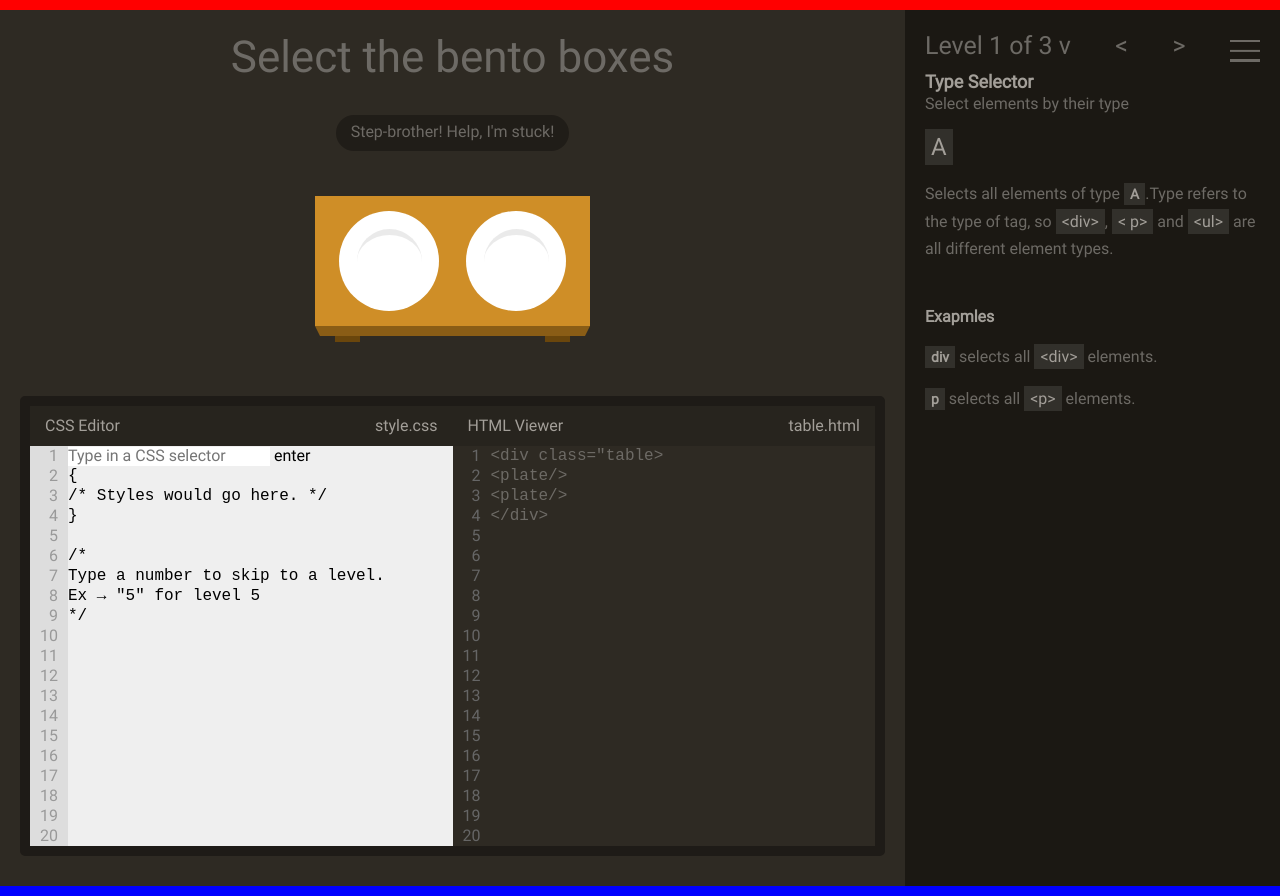
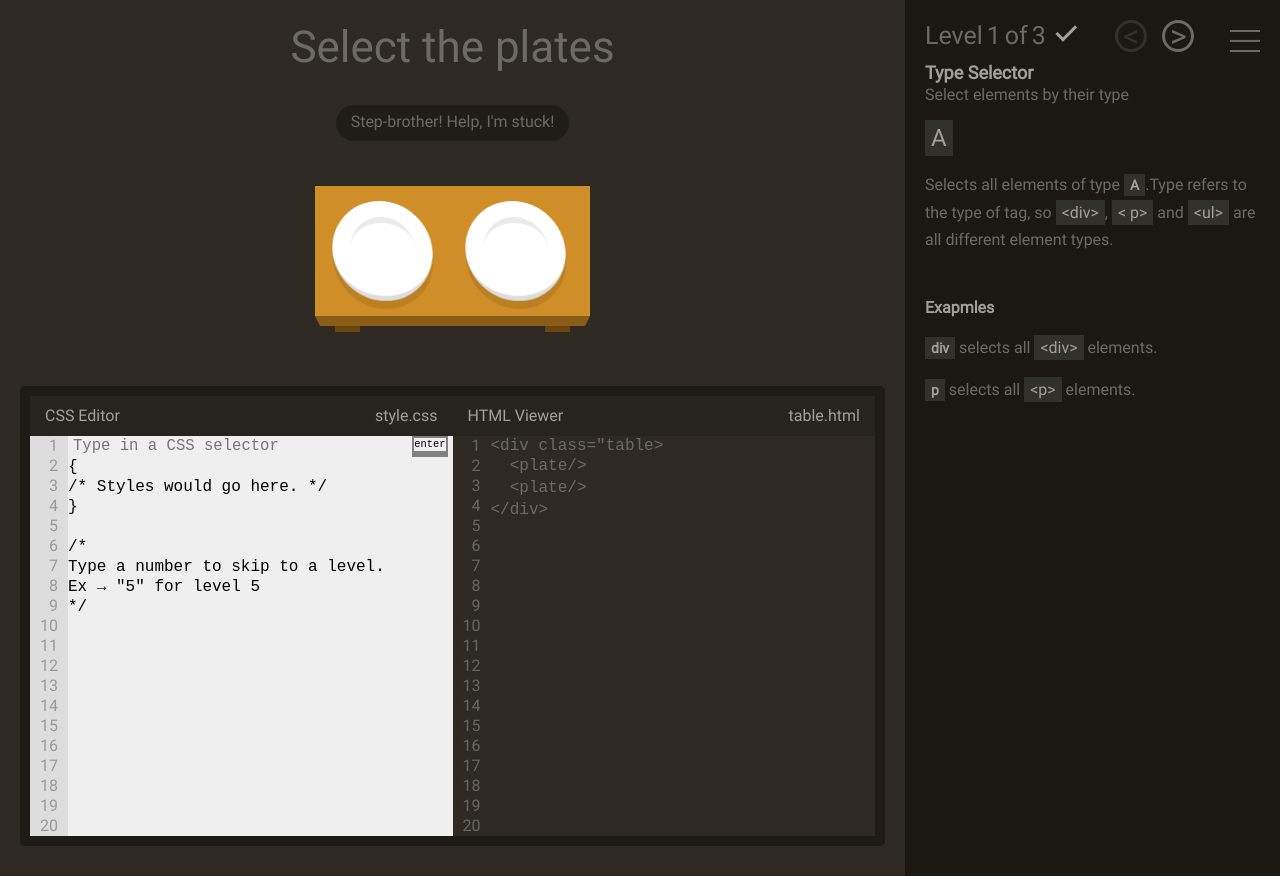
Before and after one commit to GinezisNWD/rs-selectors, a website built with webpack: page src/index.html in a window 1280 px wide. Built offline with nearby package versions, Linux system fonts and the light colour scheme.

Commit message:
feat: expand basic functionality, add 3 new levels

```diff
--- /dev/null
+++ b/src/assets/sass/components/_css-dinner-components.scss
@@ -0,0 +1,130 @@
+tag {
+  padding: 3px 6px;
+  color: $color-light-xl;
+  background: rgba(255, 255, 255, .1);
+
+  &::before {
+    content: '<';
+  }
+
+  &::after {
+    content: '>';
+  }
+}
+
+strong {
+  padding: 3px 6px;
+  font-size: 14px;
+  color: $color-light-xl;
+  background: rgba(255, 255, 255, 0.1);
+}
+
+.bento,
+.plate,
+.fancy {
+  display: inline-block;
+  position: relative;
+  z-index: 2;
+  width: 100px;
+  height: 100px;
+  box-shadow: 0px 8px 0px rgba(0, 0, 0, .1);
+}
+
+
+.plate,
+.fancy {
+  background-color: #ffffff;
+  border-bottom: solid 5px #DDD;
+  border-radius: 50%;
+
+  &::before {
+    content: "";
+    display: block;
+    position: absolute;
+    left: calc(50% - 32px);
+    top: calc(50% - 32px);
+    height: 65px;
+    width: 65px;
+    border-radius: 60px;
+    border-top: solid 6px #CCC;
+    opacity: .4;
+    background: rgba(255, 255, 255, 1);
+  }
+}
+
+.bento {
+  background-color: #a52a2a;
+  border: solid 3px #711c12;
+  border-width: 20px 2px;
+
+  &::before {
+    content: "";
+    position: absolute;
+    width: calc(100%);
+    top: 0;
+    left: 0;
+    border: solid 10px rgba(0, 0, 0, .1);
+    border-width: 10px 0 0 0px;
+  }
+}
+
+.fancy {
+  &::after {
+    content: "";
+    display: block;
+    position: absolute;
+    top: 5px;
+    left: 5px;
+    height: 90px;
+    width: 90px;
+    border-radius: 60px;
+    border: solid 10px #009ff2;
+    opacity: .4;
+  }
+}
+
+
+
+
+.strobe {
+  transform-origin: bottom;
+  animation: strobe 1s infinite;
+  animation-delay: 0s;
+}
+
+// Анимация взята с оригинального приложения
+@keyframes strobe {
+  0% {
+    transform: skew(4deg, 0deg) scaleX(1);
+  }
+
+  10% {
+    transform: skew(1deg, 0deg) scaleY(.9);
+  }
+
+  50% {
+    transform: skew(-4deg, 0deg) scaleX(1);
+  }
+
+  60% {
+    transform: skew(-1deg, 0deg) scaleY(.9);
+  }
+
+  100% {
+    transform: skew(4deg, 0deg) scaleX(1);
+  }
+}
+
+@keyframes input-strobe {
+  0% {
+    background-color: inherit;
+  }
+
+  50% {
+    background-color: rgba(145, 231, 248, 0.9);
+  }
+
+  100% {
+    background-color: inherit;
+  }
+}
--- a/src/assets/sass/main.scss
+++ b/src/assets/sass/main.scss
@@ -17,6 +17,8 @@
 @import 'components/buttons';
 @import 'components/carousel';
 @import 'components/cover';
+@import 'components/css-dinner-components.scss';
+
 @import 'components/dropdown';
 
 @import 'pages/home';
@@ -41,14 +43,10 @@ body {
   flex-direction: column;
 }
 
-.header {
-  border: 5px solid red;
-}
+.header {}
 
 .main {
   flex: 1 1 auto;
 }
 
-.footer {
-  border: 5px solid blue;
-}
+.footer {}
--- a/src/assets/sass/pages/_home.scss
+++ b/src/assets/sass/pages/_home.scss
@@ -41,11 +41,15 @@
   &__table {
     display: flex;
     justify-content: space-around;
-    gap: 10px;
+    gap: 20px;
     min-width: 275px;
     min-height: 100px;
     padding: 15px 15px 15px;
     background: #CF8E27;
+
+    div._hover {
+      box-shadow: 0px 0px 0px 8px rgba(255, 255, 255, 0.55);
+    }
   }
 
   &__table-edge {
@@ -120,13 +124,39 @@
     }
   }
 
-  &__css-field {}
+  &__css-field {
+    flex: 1 1 auto;
+  }
 
-  &__answer {}
+  &__answer {
+    display: flex;
+    justify-content: space-between;
+    align-items: center;
+    padding: 0 5px 0 5px;
+  }
 
-  &__input {}
+  &__input {
+    width: 100%;
+    font-family: monospace;
+    font-size: 1.2em;
+    background: inherit;
 
-  &__enter-btn {}
+    &_strobe {
+      animation: input-strobe 1s infinite;
+      animation-delay: 0s;
+    }
+  }
+
+  &__enter-btn {
+    font-family: monospace;
+    border: 2px solid gray;
+    border-bottom: 6px solid gray;
+    font-size: 0.8em;
+
+    &:hover {
+      cursor: pointer;
+    }
+  }
 
   &__html-viewer {
     flex: 1 1 50%;
@@ -135,10 +165,21 @@
     min-width: 280px;
   }
 
-  &__html-field {
+  &__html-field-wrapper {
     color: rgba(255, 255, 255, .3);
     font-family: monospace;
     font-size: 16px;
+  }
+
+  &__html-field {
+    div {
+      cursor: default;
+      margin: 0 0 2px 0;
+    }
+
+    div._hover {
+      color: $color-light-xxl;
+    }
 
   }
 
@@ -146,7 +187,6 @@
     width: 375px;
     background: $color-dark-xl;
   }
-
 
   @media (max-width: 1045px) {
     &__help {
@@ -187,13 +227,78 @@
     font-size: 25px;
   }
 
-  &__levels {}
+  &__levels {
+    display: flex;
+    gap: 4px;
+  }
 
   &__curent-level {}
 
   &__max-levels {}
 
-  &__level-state {}
+  &__level-state {
+    position: relative;
+    left: 5px;
+    width: 30px;
+    height: 30px;
+
+    &::before {
+      content: '';
+      position: absolute;
+      width: 10px;
+      height: 3px;
+      top: 50%;
+      transform: rotate(45deg);
+      background-color: $color-light-xl;
+    }
+
+    &::after {
+      content: '';
+      position: absolute;
+      width: 20px;
+      height: 3px;
+      top: 40%;
+      left: 4px;
+      transform: rotate(-45deg);
+      background-color: $color-light-xl;
+    }
+
+    &._done {
+      &::before {
+        background-color: green;
+      }
+
+      &::after {
+        background-color: green;
+      }
+    }
+
+  }
+
+  &__contols {
+    display: flex;
+    gap: 15px;
+    font-size: 32px;
+
+    button {
+      display: flex;
+      align-items: center;
+      justify-content: center;
+      width: 32px;
+      height: 32px;
+      border-radius: 50%;
+      color: #343029;
+      border: 3px solid #343029;
+      background: inherit;
+      cursor: default;
+
+      &._active {
+        color: inherit;
+        border-color: $color-light-l;
+        cursor: pointer;
+      }
+    }
+  }
 
   &__prev-level {}
 
@@ -276,47 +381,3 @@
     padding: 10px 0 12px 0;
   }
 }
-
-tag {
-  padding: 3px 6px;
-  color: $color-light-xl;
-  background: rgba(255, 255, 255, .1);
-
-  &::before {
-    content: '<';
-  }
-
-  &::after {
-    content: '>';
-  }
-}
-
-strong {
-  padding: 3px 6px;
-  font-size: 14px;
-  color: $color-light-xl;
-  background: rgba(255, 255, 255, 0.1);
-}
-
-.plate {
-  position: relative;
-  z-index: 2;
-  width: 100px;
-  height: 100px;
-  background-color: #ffffff;
-  border-radius: 50%;
-
-  &:before {
-    content: "";
-    display: block;
-    position: absolute;
-    left: calc(50% - 32px);
-    top: calc(50% - 32px);
-    height: 65px;
-    width: 65px;
-    border-radius: 60px;
-    border-top: solid 6px #CCC;
-    opacity: .4;
-    background: rgba(255, 255, 255, 1);
-  }
-}
--- a/src/index.html
+++ b/src/index.html
@@ -24,10 +24,7 @@
             <h2 class="css-diner__task"></h2>
             <button class="css-diner__help-btn">Step-brother! Help, I'm stuck!</button>
             <div class="css-diner__table-wrapper">
-              <div class="css-diner__table">
-                <div class="plate"></div>
-                <div class="plate"></div>
-              </div>
+              <div class="css-diner__table"></div>
               <div class="css-diner__table-edge">
                 <div class="css-diner__table-leg css-diner__table-leg_left"></div>
                 <div class="css-diner__table-leg css-diner__table-leg_right"></div>
@@ -63,7 +60,8 @@
                 </div>
                 <div class="css-diner__css-field">
                   <div class="css-diner__answer">
-                    <input type="text" placeholder="Type in a CSS selector" class="css-diner__input">
+                    <input type="text" placeholder="Type in a CSS selector"
+                      class="css-diner__input css-diner__input_strobe">
                     <buttom class="css-diner__enter-btn">enter</buttom>
                   </div>
                   <pre>
@@ -106,13 +104,10 @@ Ex → "5" for level 5
                   <p>19</p>
                   <p>20</p>
                 </div>
-
-                <div class="css-diner__html-field">
+                <div class="css-diner__html-field-wrapper">
                   <div>&lt;div class="table&gt;</div>
-                  <div> &lt;plate/&gt;</div>
-                  <div>&lt;plate/&gt;</div>
+                  <div class="css-diner__html-field"></div>
                   <div>&lt;/div&gt;</div>
-                  <div></div>
                 </div>
               </div>
             </div>
@@ -121,10 +116,12 @@ Ex → "5" for level 5
             <div class="help__nav">
               <h2 class="help__levels">
                 Level <span class="help__curent-level"></span> of <span class="help__max-levels"></span>
-                <span class="help__level-state">v</span>
+                <span class="help__level-state"></span>
               </h2>
-              <span class="help__prev-level">&lt;</span>
-              <span class="help__next-level">&gt;</span>
+              <div class="help__contols">
+                <button class="help__prev-level">&lt;</button>
+                <button class="help__next-level _active">&gt;</button>
+              </div>
               <div class="help__burger"><span></span></div>
             </div>
             <h2 class="help__title"></h2>
--- a/src/scripts/app.ts
+++ b/src/scripts/app.ts
@@ -1,16 +1,20 @@
 import levels from "./levels"
 
 class CSSDinnerApp {
+  game: HTMLElement | null
   levelNumber: number
   levels
   title: HTMLElement
-  helpButton: Element | null
-  table: Element | null
-  input: HTMLInputElement | null
-  enterButton: Element | null
-  htmlField: Element | null
+  helpButton: HTMLElement | null
+  table: HTMLElement
+  input: HTMLInputElement
+  enterButton: HTMLElement | null
+  htmlField: HTMLElement
   curentLevel: HTMLElement
   maxLevels: HTMLElement
+  levelState: HTMLElement | null
+  prevLvlButton: HTMLElement | null
+  nextLvlButton: HTMLElement | null
   helpTitle: HTMLElement
   helpSubTitle: HTMLElement
   helpSyntax: HTMLElement
@@ -18,16 +22,20 @@ class CSSDinnerApp {
   helpList: HTMLElement
 
   constructor(levelNumber: number) {
+    this.game = document.querySelector('.css-diner__game')
     this.levelNumber = levelNumber
     this.levels = levels
     this.title = document.querySelector('.css-diner__task') as HTMLElement
     this.helpButton = document.querySelector('.css-diner__help-btn')
-    this.table = document.querySelector('.css-diner__table')
-    this.input = document.querySelector('.css-diner__input')
+    this.table = document.querySelector('.css-diner__table') as HTMLElement
+    this.input = document.querySelector('.css-diner__input') as HTMLInputElement
     this.enterButton = document.querySelector('.css-diner__enter-btn')
-    this.htmlField = document.querySelector('.css-diner__html-field')
+    this.htmlField = document.querySelector('.css-diner__html-field') as HTMLElement
     this.curentLevel = document.querySelector('.help__curent-level') as HTMLElement
     this.maxLevels = document.querySelector('.help__max-levels') as HTMLElement
+    this.levelState = document.querySelector('.help__level-state')
+    this.prevLvlButton = document.querySelector('.help__prev-level')
+    this.nextLvlButton = document.querySelector('.help__next-level')
     this.helpTitle = document.querySelector('.help__title') as HTMLElement
     this.helpSubTitle = document.querySelector('.help__subtitle') as HTMLElement
     this.helpSyntax = document.querySelector('.help__syntax') as HTMLElement
@@ -36,29 +44,39 @@ class CSSDinnerApp {
   }
 
   public start(): void {
-    // this.test()
     this.renderLevel(this.levelNumber)
-
+    this.game?.addEventListener('mouseover', this.hover)
+    this.input?.addEventListener('input', this.inputState)
     this.helpButton?.addEventListener('click', () => {
-      console.log('help')
+      console.log(this.levels[this.levelNumber].correctAnswer)
     })
-
-    this.enterButton?.addEventListener('click', () => {
-      if (this.input) {
-        console.log(this.input.value)
-      }
-    })
+    this.enterButton?.addEventListener('click', this.isCorrectAnswer)
+    this.prevLvlButton?.addEventListener('click', this.renderPrevLevel)
+    this.nextLvlButton?.addEventListener('click', this.renderNextLevel)
   }
 
   private renderLevel(levelNumber: number): void {
     this.title.textContent = this.levels[levelNumber].title
-    this.helpTitle.textContent = this.levels[levelNumber].helpTitle
+    this.input.value = ''
+    this.input.classList.add('css-diner__input_strobe')
+    this.htmlField.innerHTML = this.levels[levelNumber].htmlField
+    this.table.innerHTML = this.levels[levelNumber].table
     this.curentLevel.textContent = `${this.levels[levelNumber].curentLevel}`
     this.maxLevels.textContent = `${this.levels.length}`
+    this.renderLevelState()
+    this.helpTitle.textContent = this.levels[levelNumber].helpTitle
     this.helpSubTitle.textContent = this.levels[levelNumber].helpSubTitle
     this.helpSyntax.textContent = this.levels[levelNumber].helpSyntax
     this.helpPromt.innerHTML = this.levels[levelNumber].helpPromt
     this.renderHelpList(this.levels[levelNumber].helpList)
+  }
+
+  private renderLevelState(): void {
+    if (this.levels[this.levelNumber].isDone === true) {
+      this.levelState?.classList.add('_done')
+    } else {
+      this.levelState?.classList.remove('_done')
+    }
   }
 
   private renderHelpList(helpList: string[]): void {
@@ -71,19 +89,65 @@ class CSSDinnerApp {
     })
   }
 
-  private test(): void {
-    console.log(this.title)
-    console.log(this.helpButton)
-    console.log(this.table)
-    console.log(this.input)
-    console.log(this.enterButton)
-    console.log(this.htmlField)
-    console.log(this.helpTitle)
-    console.log(this.helpSubTitle)
-    console.log(this.helpSyntax)
-    console.log(this.helpPromt)
-    console.log(this.helpList)
-    console.log(this.levels)
+  private hover(e: MouseEvent): void {
+    const target: HTMLElement = e.target as HTMLElement
+    if (target.hasAttribute('data-tag')) {
+      const tagValue = target.getAttribute('data-tag')
+      const elements = document.querySelectorAll(`[data-tag = ${tagValue} ]`)
+
+      elements.forEach(element => {
+        element.classList.add('_hover')
+      })
+    }
+    if (!target.hasAttribute('data-tag')) {
+      const tagValue = target.getAttribute('data-tag')
+      const elements = document.querySelectorAll(`[data-tag]`)
+      elements.forEach(element => {
+        element.classList.remove('_hover')
+      })
+    }
+  }
+
+  private inputState = (): void => {
+    if (this.input?.value) {
+      this.input?.classList.remove('css-diner__input_strobe')
+    } else { this.input?.classList.add('css-diner__input_strobe') }
+  }
+
+  private isCorrectAnswer = (e: Event): void => {
+    e.preventDefault()
+    if (this.input?.value.trim() === this.levels[this.levelNumber].correctAnswer) {
+      this.levelState?.classList.add('_done')
+      this.levels[this.levelNumber].isDone = true
+      this.renderNextLevel()
+
+      this.renderLevel(this.levelNumber)
+
+    } else {
+      console.log(false)
+    }
+  }
+
+  private renderPrevLevel = () => {
+    if (!this.prevLvlButton?.classList.contains('_active')) return
+    if (!this.nextLvlButton?.classList.contains('_active')) this.nextLvlButton?.classList.add('_active')
+    this.levelNumber -= 1
+    this.renderLevel(this.levelNumber)
+    if (this.levelNumber === 0) {
+      this.prevLvlButton?.classList.remove('_active')
+    }
+  }
+
+  private renderNextLevel = () => {
+    if (!this.nextLvlButton?.classList.contains('_active')) return
+    if (!this.prevLvlButton?.classList.contains('_active')) this.prevLvlButton?.classList.add('_active')
+
+    this.levelNumber += 1
+    this.renderLevel(this.levelNumber)
+
+    if (this.levelNumber + 1 >= this.levels.length) {
+      this.nextLvlButton?.classList.remove('_active')
+    }
   }
 }
 
--- a/src/scripts/levels.ts
+++ b/src/scripts/levels.ts
@@ -14,24 +14,10 @@ interface Level {
 
 const levels: Level[] = [
   {
-    title: 'Select the bento boxes',
-    table: 'string',
-    htmlField: 'string',
+    title: 'Select the plates',
+    table: '<div data-tag="plate1" class="plate strobe"></div> <div data-tag="plate2" class="plate strobe"></div>',
+    htmlField: '<div data-tag="plate1">&nbsp;&nbsp;&lt;plate/&gt;</div> <div data-tag="plate2">&nbsp;&nbsp;&lt;plate/&gt;</div>',
     curentLevel: 1,
-    isDone: false,
-    helpTitle: 'Type Selector',
-    helpSubTitle: 'Select elements by their type',
-    helpSyntax: 'A',
-    helpPromt: 'Selects all elements of type <strong>A</strong>.Type refers to the type of tag, so <tag>div</tag>, <tag> p</tag> and <tag>ul</tag> are all different element types.',
-    helpList: ['<strong>div</strong> selects all <tag>div</tag> elements.', '<strong>p</strong> selects all <tag>p</tag> elements.'],
-    correctAnswer: 'plate'
-  },
-
-  {
-    title: 'Select the bento boxes',
-    table: 'string',
-    htmlField: 'string',
-    curentLevel: 2,
     isDone: false,
     helpTitle: 'Type Selector',
     helpSubTitle: 'Select elements by their type',
@@ -42,16 +28,29 @@ const levels: Level[] = [
   },
   {
     title: 'Select the bento boxes',
-    table: 'string',
-    htmlField: 'string',
-    curentLevel: 3,
+    table: '<div data-tag="bento1" class="bento strobe"></div> <div data-tag="plate1" class="plate"></div> <div data-tag="bento2" class="bento strobe"></div>',
+    htmlField: '<div data-tag="bento1">&nbsp;&nbsp;&lt;bento/&gt;</div> <div data-tag="plate1">&nbsp;&nbsp;&lt;plate/&gt;</div> <div data-tag="bento2">&nbsp;&nbsp;&lt;bento/&gt;</div>',
+    curentLevel: 2,
     isDone: false,
     helpTitle: 'Type Selector',
     helpSubTitle: 'Select elements by their type',
     helpSyntax: 'A',
     helpPromt: 'Selects all elements of type <strong>A</strong>.Type refers to the type of tag, so <tag>div</tag>, <tag> p</tag> and <tag>ul</tag> are all different element types.',
     helpList: ['<strong>div</strong> selects all <tag>div</tag> elements.', '<strong>p</strong> selects all <tag>p</tag> elements.'],
-    correctAnswer: 'plate'
+    correctAnswer: 'bento'
+  },
+  {
+    title: 'Select the fancy plate',
+    table: '<div data-tag="fancy1" class="fancy strobe"></div> <div data-tag="plate1" class="plate"></div> <div data-tag="bento1" class="bento"></div>',
+    htmlField: '<div data-tag="fancy1">&nbsp;&nbsp;&lt;plate id="fancy" /&gt;</div> <div data-tag="plate1">&nbsp;&nbsp;&lt;plate/&gt;</div> <div data-tag="bento1">&nbsp;&nbsp;&lt;bento/&gt;</div>',
+    curentLevel: 3,
+    isDone: false,
+    helpTitle: 'ID Selector',
+    helpSubTitle: 'Select elements with an ID',
+    helpSyntax: '#id',
+    helpPromt: 'Selects the element with a specific <strong>id</strong>. You can also combine the ID selector with the type selector.',
+    helpList: ['<strong>#cool</strong> selects any element with <strong>id="cool"</strong>', '<strong>ul#long</strong> selects <strong>ul id="long"</strong>'],
+    correctAnswer: '#fancy'
   },
 
 ]
```
Also changed, not shown: 1 other file.
